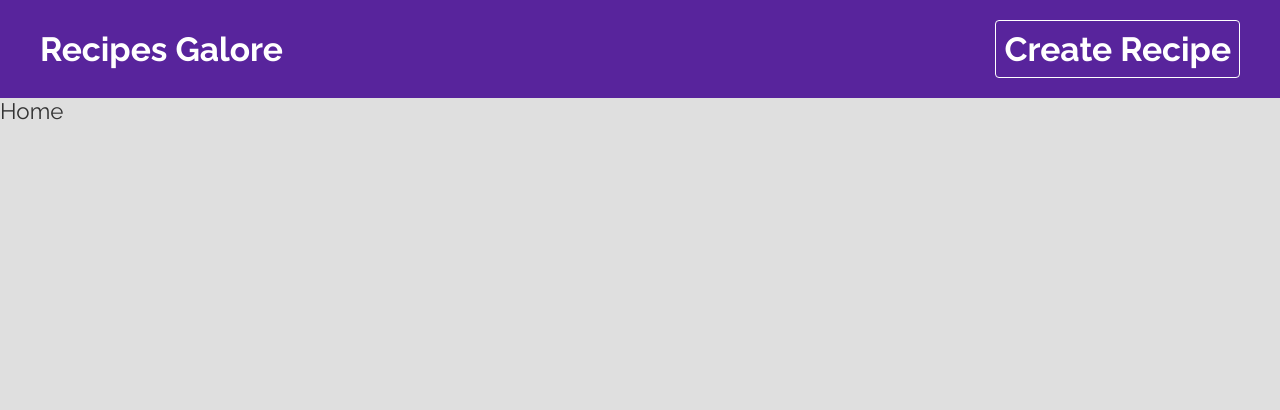
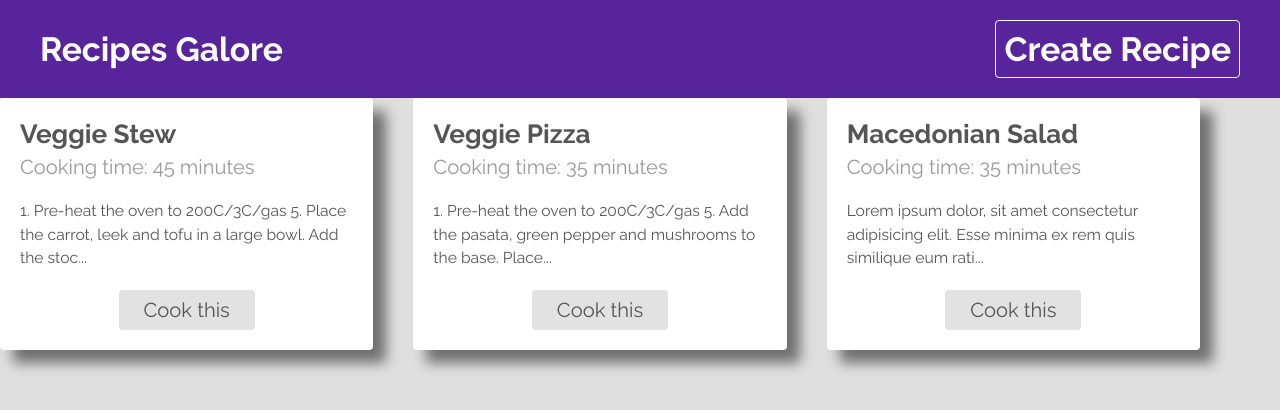
Before and after one commit to Filip-Sazdov/recipe-app, a React (Create React App) app: page / in a window 1280 px wide. Shown: the top 410 px of the page. Built offline with nearby package versions, Linux system fonts and the light colour scheme; data requests are answered from the project's data file.

Commit message:
add functionality to component

```diff
--- a/src/pages/home/Home.js
+++ b/src/pages/home/Home.js
@@ -2,8 +2,19 @@ import './Home.css'
 
 import React from 'react'
 
+import { useFetch } from '../../hooks/useFetch'
+import RecipeList from '../../components/RecipeList'
+
 export default function Home() {
+  const url = 'http://localhost:3000/recipes'
+  const { data: recipes, isLoading, error } = useFetch(url)
+
   return (
-    <div>Home</div>
+    <div className='home'>
+      {isLoading && <h1 className='loading'>Recipes are loading...</h1>}
+      {error && <h1 className='error'>The following error occured: {error}</h1>}
+
+      {recipes && <RecipeList recipes={recipes} />}
+    </div >
   )
 }
```
